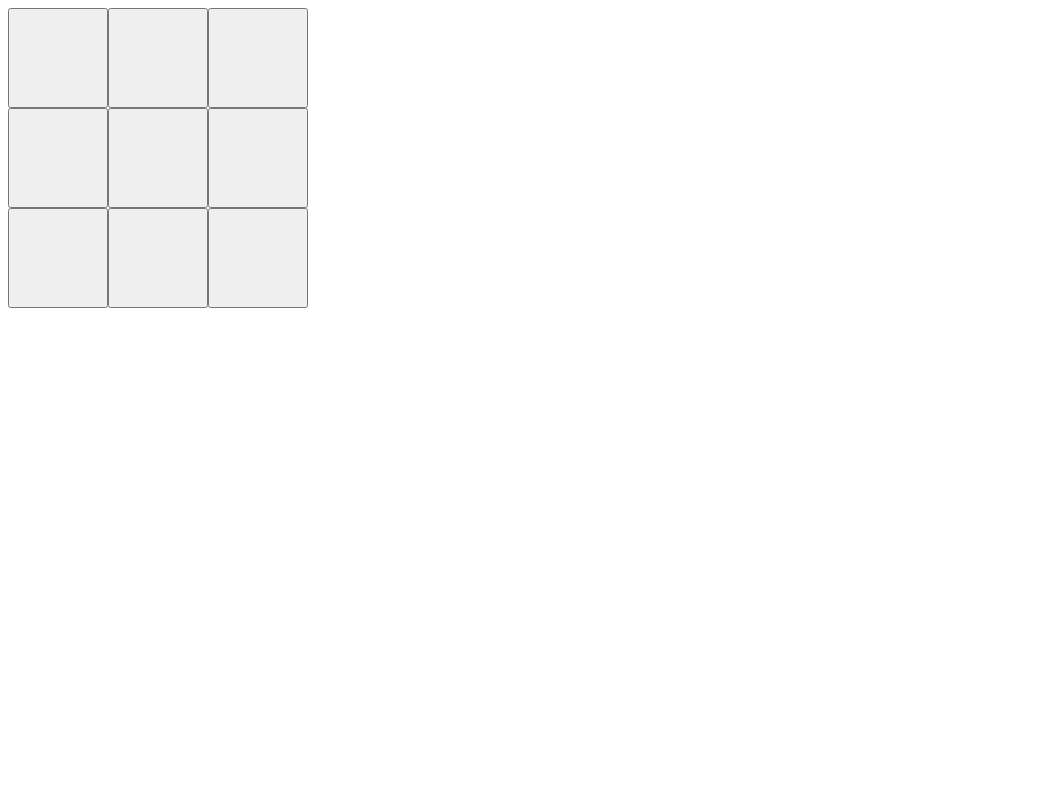
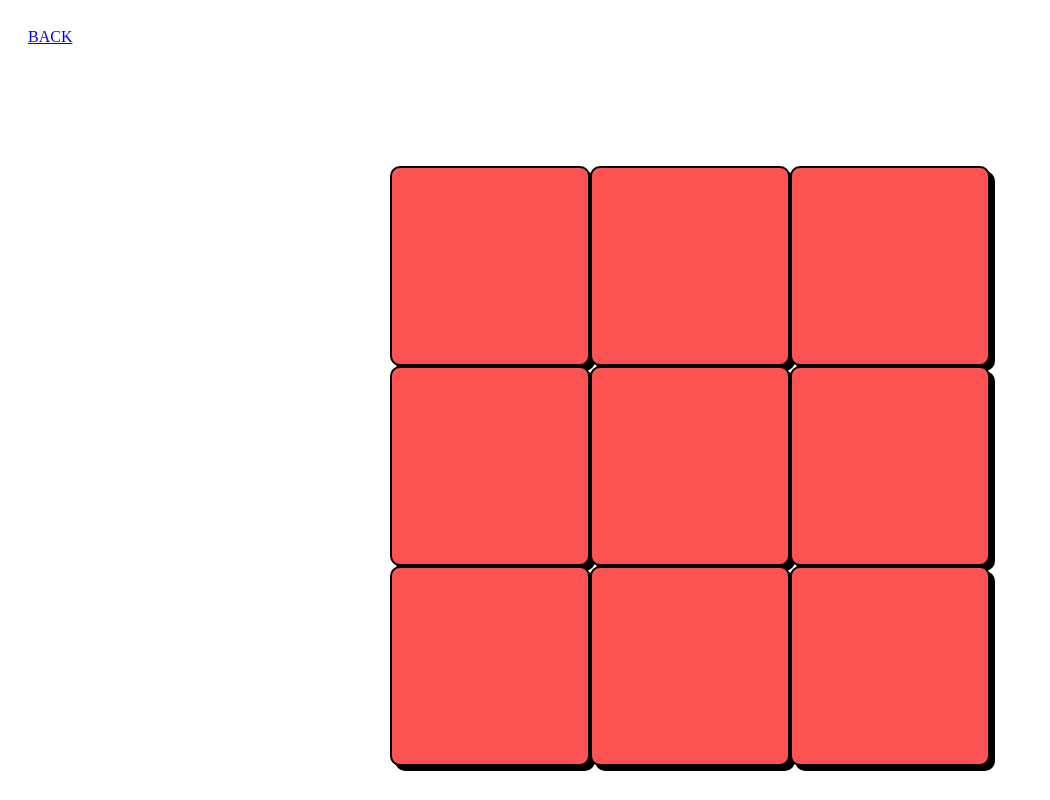
Before and after one commit to KaueLui/TicTacToe, a SvelteKit app: page /game in a window 1280 px wide. Shown: the whole page, without its empty margins (0-1050 px from the left). Built offline with nearby package versions, Linux system fonts and the light colour scheme.

Commit message:
Alteração no CSS

```diff
--- a/src/routes/+page.svelte
+++ b/src/routes/+page.svelte
@@ -1,17 +1,19 @@
 <style>
 @import url('https://fonts.googleapis.com/css2?family=Londrina+Solid&family=Vina+Sans&display=swap');
+@import url('https://fonts.googleapis.com/css2?family=Lexend+Deca&display=swap');
 
 :global(html){
     margin: 0;
     padding: 0;
     border-radius: 0;
-    background-color: aquamarine;
+    background-color: #141414;
 }
 
 .tittle {
-    font-family: 'Vina Sans', sans-serif;
+    font-family: 'Lexend Deca', sans-serif;
     font-size: 100px;
     text-align: center;
+    color: white;
 }
 
 .btn{
@@ -26,8 +28,34 @@
 
 
 .button {
-    font-family: 'Vina Sans', sans-serif;
+    font-family: 'Lexend Deca', sans-serif;
     background-color: azure;
+    display: inline-block;
+    padding: 20px 50px;
+    font-size: 35px;
+    margin: 10px;
+    font-weight: bold;
+    text-align: center;
+    text-decoration: none;
+    color: #fff;
+    background-color: #ff5252;
+    border: 2px solid #000;
+    border-radius: 10px;
+    box-shadow: 5px 5px 0px #000;
+    transition: all 0.3s ease;
+}
+
+.button:hover {
+  background-color: #fff;
+  color: #ff5252;
+  border: 2px solid #ff5252;
+  box-shadow: 5px 5px 0px #ff5252;
+}
+
+.button:active {
+  background-color: #fcf414;
+  box-shadow: none;
+  transform: translateY(4px);
 }
 
 </style>
--- a/src/routes/game/+page.svelte
+++ b/src/routes/game/+page.svelte
@@ -11,7 +11,7 @@
     [1,4,7],
     [2,5,8],
     [0,4,8],
-    [2,4,2]
+    [2,4,6]
 
 
 
@@ -51,18 +51,61 @@
 
 <style>
     .tictac {
-        width: 300px;
-        height: 300px;
-        display: flex;
-        flex-wrap: wrap;
+        width: 500px;
+        height: 500px;
+        display: grid;
+        grid: 200px / auto auto auto;
+        margin: auto;
+        margin-top: 100px;
+
     }
 
-    .tictac button {
+    /* .tictac button {
         width: 100px;
         height: 100px;
         margin: 0;
+
+    } */
+
+    .tictac button {
+
+        width: 200px;
+        height: 200px;
+        margin: 0;
+        display: inline-block;
+        padding: 10px 20px;
+        font-size: 50px;
+        font-weight: bold;
+        text-align: center;
+        text-decoration: none;
+        color: #fff;
+        background-color: #ff5252;
+        border: 2px solid #000;
+        border-radius: 10px;
+        box-shadow: 5px 5px 0px #000;
+        transition: all 0.3s ease;
     }
+
+    .tictac button:active {
+
+        background-color: #fcf414;
+        box-shadow: none;
+        transform: translateY(4px);
+
+    }
+
+    .btn-back {
+        padding: 20px;
+        background-image: ("https://fonts.googleapis.com/icon?family=arrow_back");
+    }
+
 </style>
+
+<div class="container-back">
+    <div class="btn-back">
+        <a class="button-back" href="/">BACK</a>
+    </div>
+</div>
 
 
 {#if !result}
```
